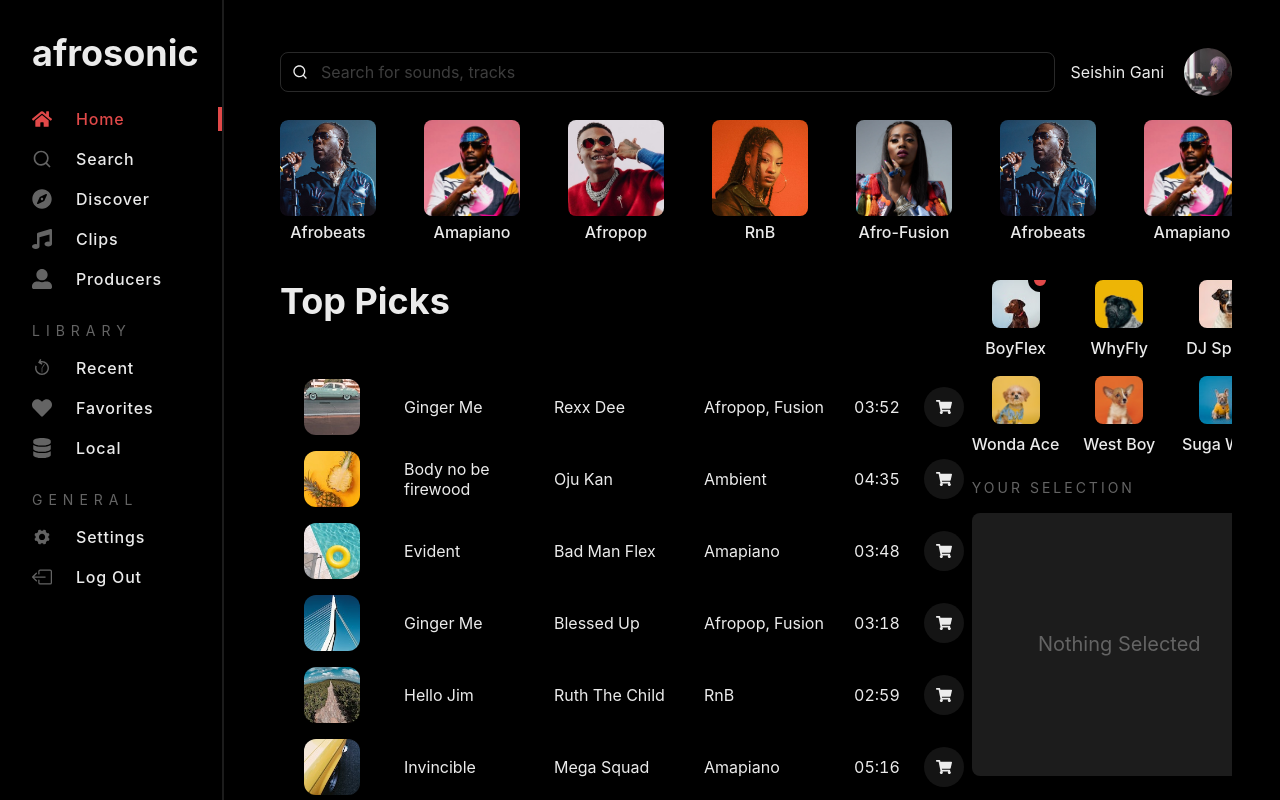
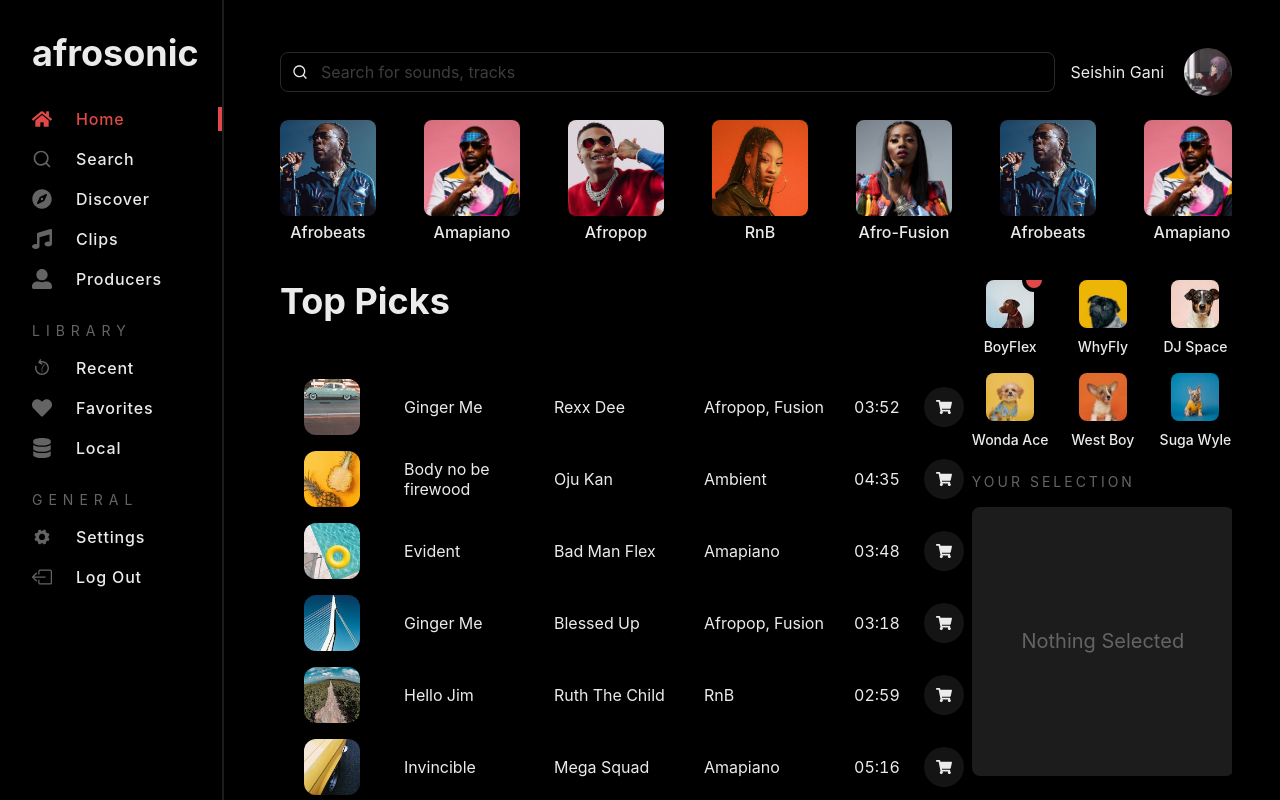
Before and after one commit to Gani-laboratory/dashboard-slicing, a Next.js app: page / in a window 1280 px wide. Built offline with nearby package versions, Linux system fonts and the light colour scheme; a web font is replaced by a local one.

Commit message:
fix: broken image

```diff
--- a/src/components/image/index.tsx
+++ b/src/components/image/index.tsx
@@ -1,6 +1,5 @@
-import { chakra } from "@chakra-ui/react";
-import NextImage from "next/image";
+import { chakra, Img } from "@chakra-ui/react";
 
-export const Image = chakra(NextImage, {
+export const Image = chakra(Img, {
   shouldForwardProp: (prop) => ["width", "height", "src", "alt", "quality"].includes(prop),
 });
--- a/src/components/top-producers/producer.tsx
+++ b/src/components/top-producers/producer.tsx
@@ -26,12 +26,12 @@ export const Producer = ({ name, image, badge }: Props) => {
               rounded={"full"}
               width={6}
               height={6}
-              borderWidth={6}
+              borderWidth={4}
               borderColor={"black"}
             />
             )}
       </Box>
-      <Text fontSize={"md"} fontWeight={"medium"}>{name}</Text>
+      <Text fontSize={"sm"} fontWeight={"medium"}>{name}</Text>
     </VStack>
   )
 }
```
